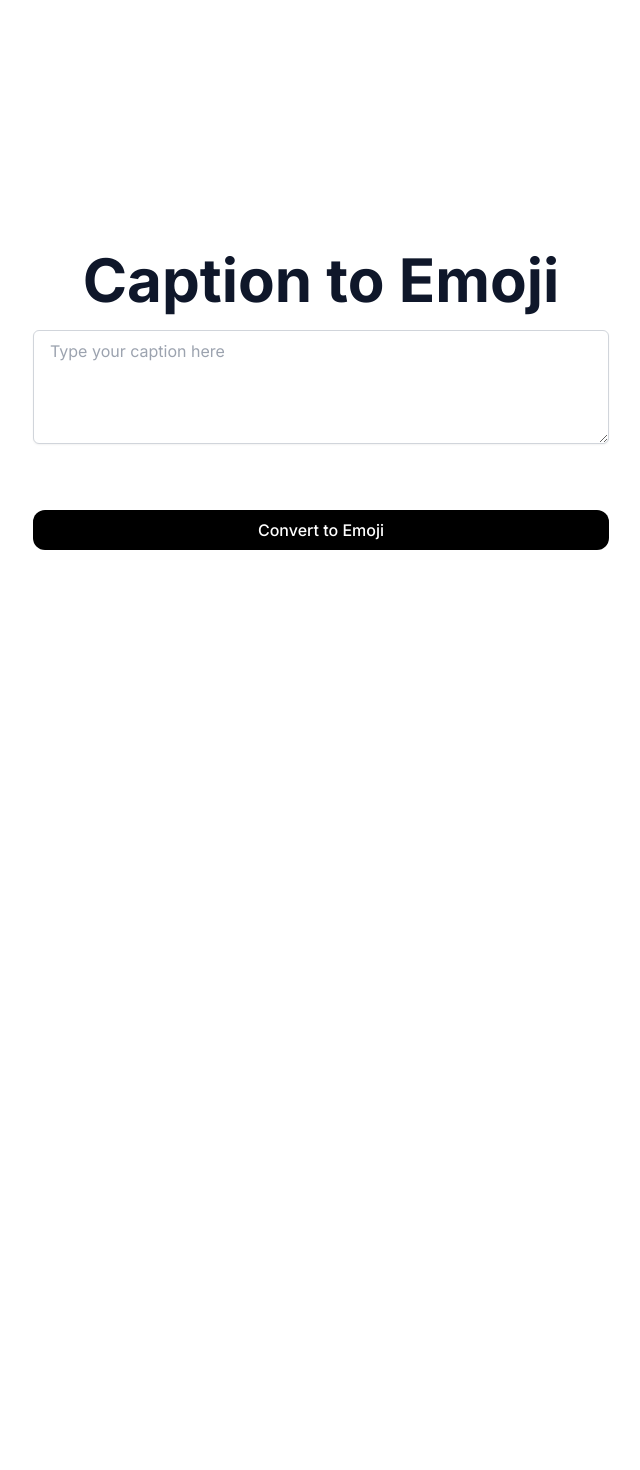
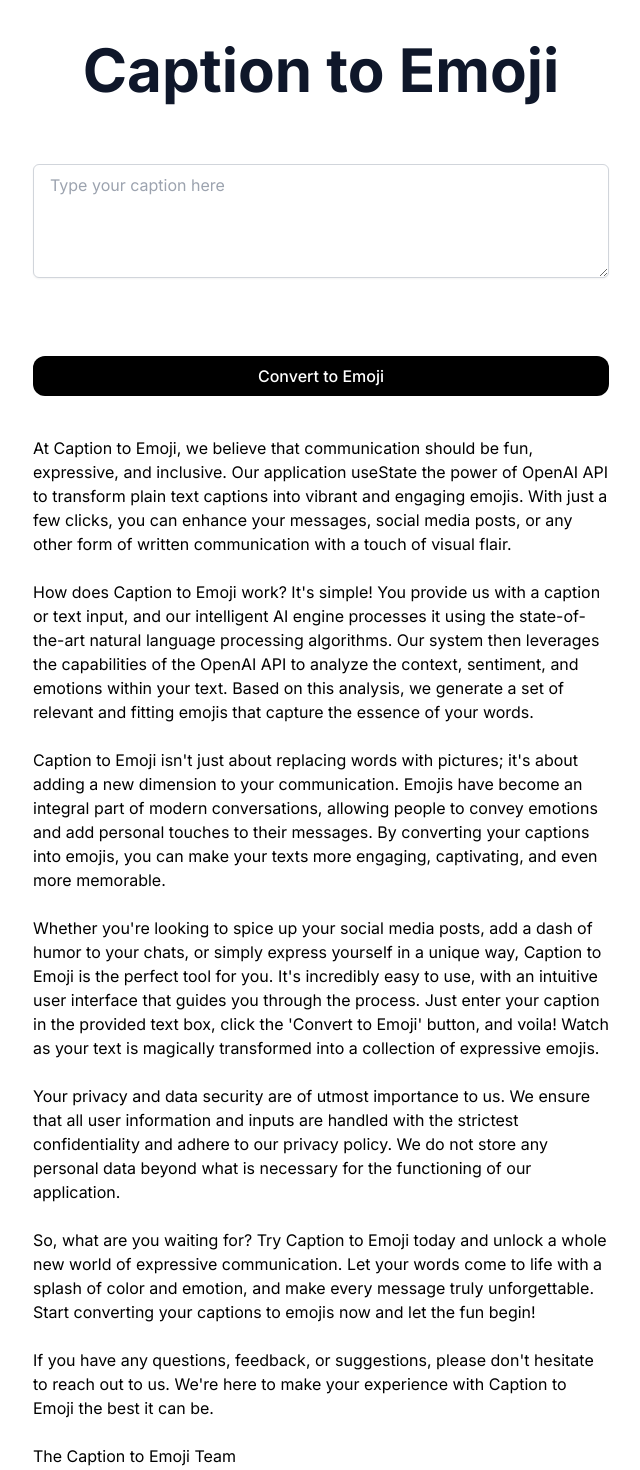
Before and after one commit to poul0315/Emoji-GPT, a Next.js app: page / in a window 1280 px wide. Shown: the top 1470 px of the page, without its empty margins (319-959 px from the left). Before the commit the page ends 800 px from the top, so only its background shows below. Built offline with nearby package versions, Linux system fonts and the light colour scheme.

Commit message:
feat(app): Added about component

```diff
--- a/app/page.tsx
+++ b/app/page.tsx
@@ -1,12 +1,14 @@
+import About from "../components/About";
 import Converter from "../components/Converter";
 
 export default async function Home() {
   return (
     <div className="flex max-w-5xl mx-auto flex-col items-center justify-center py-2 min-h-screen">
-      <h1 className="sm:text-6xl text-4xl max-w-[708px] font-bold text-slate-900">
+      <h1 className="sm:text-6xl text-4xl max-w-[708px] font-bold text-slate-900 my-8">
         Caption to Emoji
       </h1>
       <Converter />
+      <About />
     </div>
   );
 }
--- /dev/null
+++ b/components/About.tsx
@@ -0,0 +1,64 @@
+import React from "react";
+
+function About() {
+  return (
+    <div className="flex flex-col space-y-6 max-w-xl w-full mt-10">
+      <p>
+        At Caption to Emoji, we believe that communication should be fun,
+        expressive, and inclusive. Our application useState the power of OpenAI
+        API to transform plain text captions into vibrant and engaging emojis.
+        With just a few clicks, you can enhance your messages, social media
+        posts, or any other form of written communication with a touch of visual
+        flair.
+      </p>
+      <p>
+        How does Caption to Emoji work? It&#39;s simple! You provide us with a
+        caption or text input, and our intelligent AI engine processes it using
+        the state-of-the-art natural language processing algorithms. Our system
+        then leverages the capabilities of the OpenAI API to analyze the
+        context, sentiment, and emotions within your text. Based on this
+        analysis, we generate a set of relevant and fitting emojis that capture
+        the essence of your words.
+      </p>
+      <p>
+        Caption to Emoji isn&#39;t just about replacing words with pictures;
+        it&#39;s about adding a new dimension to your communication. Emojis have
+        become an integral part of modern conversations, allowing people to
+        convey emotions and add personal touches to their messages. By
+        converting your captions into emojis, you can make your texts more
+        engaging, captivating, and even more memorable.
+      </p>
+      <p>
+        Whether you&#39;re looking to spice up your social media posts, add a
+        dash of humor to your chats, or simply express yourself in a unique way,
+        Caption to Emoji is the perfect tool for you. It&#39;s incredibly easy
+        to use, with an intuitive user interface that guides you through the
+        process. Just enter your caption in the provided text box, click the
+        &#39;Convert to Emoji&#39; button, and voila! Watch as your text is
+        magically transformed into a collection of expressive emojis.
+      </p>
+      <p>
+        Your privacy and data security are of utmost importance to us. We ensure
+        that all user information and inputs are handled with the strictest
+        confidentiality and adhere to our privacy policy. We do not store any
+        personal data beyond what is necessary for the functioning of our
+        application.
+      </p>
+      <p>
+        So, what are you waiting for? Try Caption to Emoji today and unlock a
+        whole new world of expressive communication. Let your words come to life
+        with a splash of color and emotion, and make every message truly
+        unforgettable. Start converting your captions to emojis now and let the
+        fun begin!
+      </p>
+      <p>
+        If you have any questions, feedback, or suggestions, please don&#39;t
+        hesitate to reach out to us. We&#39;re here to make your experience with
+        Caption to Emoji the best it can be.
+      </p>
+      <p>The Caption to Emoji Team</p>
+    </div>
+  );
+}
+
+export default About;
--- a/components/Converter.tsx
+++ b/components/Converter.tsx
@@ -10,14 +10,13 @@
 
   const fetchData = async () => {
     setLoading(true);
-    await fetch("/").then(() => {
-
-    });
+    await fetch("/").then(() => {});
     setLoading(false);
   };
 
   const captionToEmoji = async (caption: string) => {
-    const emojiPrompt = "I want you to translate the sentences I wrote into emojis. I will write the sentence, and you will express it with emojis. I just want you to express it with emojis. I don't want you to reply with anything but emoji. When I need to tell you something in English, I will do it by wrapping it in curly brackets like {like this}";
+    const emojiPrompt =
+      "I want you to translate the sentences I wrote into emojis. I will write the sentence, and you will express it with emojis. I just want you to express it with emojis. I don't want you to reply with anything but emoji. When I need to tell you something in English, I will do it by wrapping it in curly brackets like {like this}";
     setLoading(true);
     try {
       const response = await fetch("api/chat", {
@@ -25,7 +24,7 @@
         headers: {
           "Content-Type": "application/json",
         },
-        body: JSON.stringify({ prompt : `${emojiPrompt}. {${caption}}` }),
+        body: JSON.stringify({ prompt: `${emojiPrompt}. {${caption}}` }),
       });
 
       if (!response.ok) {
@@ -44,20 +43,33 @@
   return (
     <div className="max-w-xl w-full">
       <textarea
-        className="w-full rounded-md border border-gray-300 shadow-sm focus:border-black focus:ring-black my-5 px-4 py-2"
+        className="w-full rounded-md border border-gray-300 shadow-sm focus:border-black focus:ring-black my-8 px-4 py-2"
         rows={4}
         placeholder="Type your caption here"
         value={caption}
         onChange={(e) => setCaption(e.target.value)}
       />
       <button
-      className="bg-black rounded-xl text-white font-medium px-4 py-2 sm:mt-10 mt-8 hover:bg-black/80 w-full"
-      onClick={() => captionToEmoji(caption)}>
+        className="bg-black rounded-xl text-white font-medium px-4 py-2 sm:mt-10 mt-8 hover:bg-black/80 w-full"
+        onClick={() => captionToEmoji(caption)}
+      >
         {loading ? (
           <div role="status">
-            <svg aria-hidden="true" className="inline w-8 h-8 mr-2 text-gray-200 animate-spin dark:text-gray-600 fill-blue-600" viewBox="0 0 100 101" fill="none" xmlns="http://www.w3.org/2000/svg">
-                <path d="M100 50.5908C100 78.2051 77.6142 100.591 50 100.591C22.3858 100.591 0 78.2051 0 50.5908C0 22.9766 22.3858 0.59082 50 0.59082C77.6142 0.59082 100 22.9766 100 50.5908ZM9.08144 50.5908C9.08144 73.1895 27.4013 91.5094 50 91.5094C72.5987 91.5094 90.9186 73.1895 90.9186 50.5908C90.9186 27.9921 72.5987 9.67226 50 9.67226C27.4013 9.67226 9.08144 27.9921 9.08144 50.5908Z" fill="currentColor"/>
-                <path d="M93.9676 39.0409C96.393 38.4038 97.8624 35.9116 97.0079 33.5539C95.2932 28.8227 92.871 24.3692 89.8167 20.348C85.8452 15.1192 80.8826 10.7238 75.2124 7.41289C69.5422 4.10194 63.2754 1.94025 56.7698 1.05124C51.7666 0.367541 46.6976 0.446843 41.7345 1.27873C39.2613 1.69328 37.813 4.19778 38.4501 6.62326C39.0873 9.04874 41.5694 10.4717 44.0505 10.1071C47.8511 9.54855 51.7191 9.52689 55.5402 10.0491C60.8642 10.7766 65.9928 12.5457 70.6331 15.2552C75.2735 17.9648 79.3347 21.5619 82.5849 25.841C84.9175 28.9121 86.7997 32.2913 88.1811 35.8758C89.083 38.2158 91.5421 39.6781 93.9676 39.0409Z" fill="currentFill"/>
+            <svg
+              aria-hidden="true"
+              className="inline w-8 h-8 mr-2 text-gray-200 animate-spin dark:text-gray-600 fill-blue-600"
+              viewBox="0 0 100 101"
+              fill="none"
+              xmlns="http://www.w3.org/2000/svg"
+            >
+              <path
+                d="M100 50.5908C100 78.2051 77.6142 100.591 50 100.591C22.3858 100.591 0 78.2051 0 50.5908C0 22.9766 22.3858 0.59082 50 0.59082C77.6142 0.59082 100 22.9766 100 50.5908ZM9.08144 50.5908C9.08144 73.1895 27.4013 91.5094 50 91.5094C72.5987 91.5094 90.9186 73.1895 90.9186 50.5908C90.9186 27.9921 72.5987 9.67226 50 9.67226C27.4013 9.67226 9.08144 27.9921 9.08144 50.5908Z"
+                fill="currentColor"
+              />
+              <path
+                d="M93.9676 39.0409C96.393 38.4038 97.8624 35.9116 97.0079 33.5539C95.2932 28.8227 92.871 24.3692 89.8167 20.348C85.8452 15.1192 80.8826 10.7238 75.2124 7.41289C69.5422 4.10194 63.2754 1.94025 56.7698 1.05124C51.7666 0.367541 46.6976 0.446843 41.7345 1.27873C39.2613 1.69328 37.813 4.19778 38.4501 6.62326C39.0873 9.04874 41.5694 10.4717 44.0505 10.1071C47.8511 9.54855 51.7191 9.52689 55.5402 10.0491C60.8642 10.7766 65.9928 12.5457 70.6331 15.2552C75.2735 17.9648 79.3347 21.5619 82.5849 25.841C84.9175 28.9121 86.7997 32.2913 88.1811 35.8758C89.083 38.2158 91.5421 39.6781 93.9676 39.0409Z"
+                fill="currentFill"
+              />
             </svg>
             <span className="sr-only">Loading...</span>
           </div>
```
